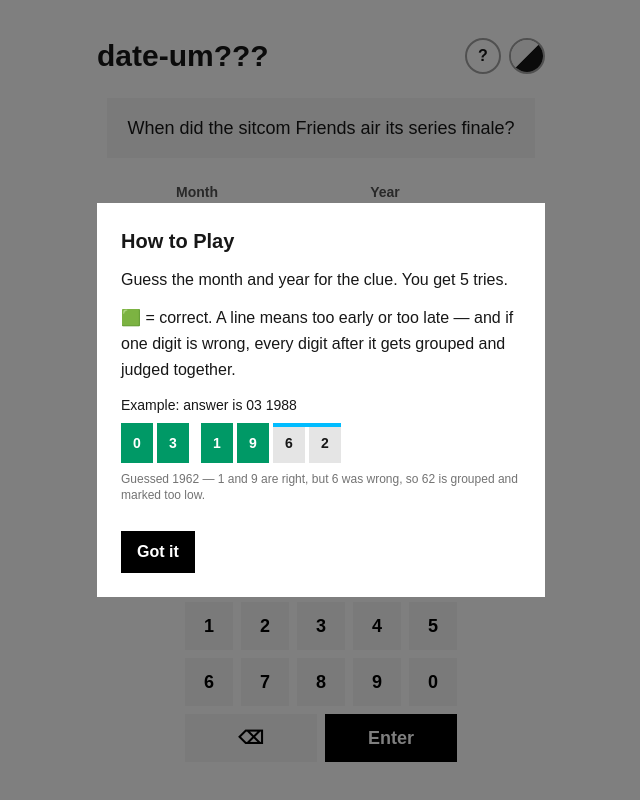
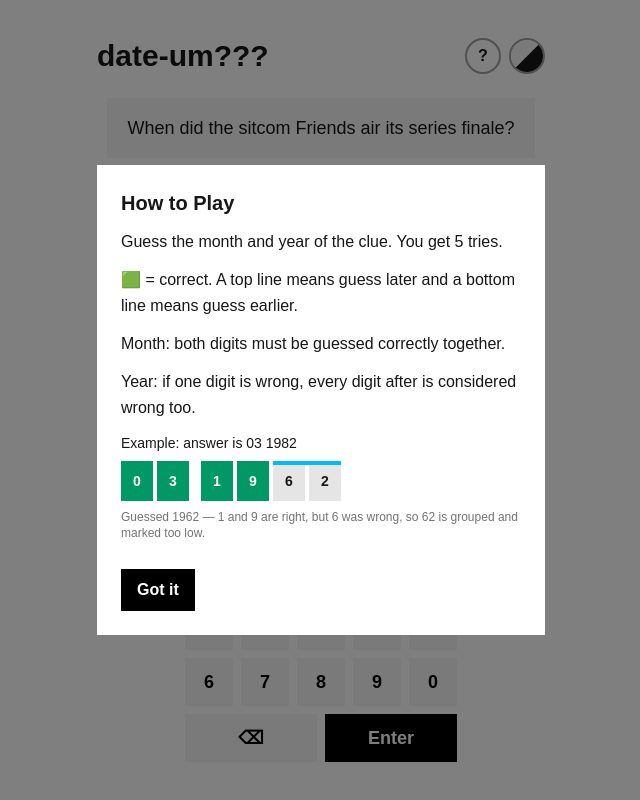
Before and after one commit to danielpascalkutsch/date-um, a Next.js app: page / in a window 1280 px wide. Both pictures are taken after a click on the button "How to play". Shown: the whole page, without its empty margins (319-959 px from the left). Built offline with nearby package versions, Linux system fonts and the light colour scheme.

Commit message:
edit instructions, add domain

```diff
--- a/app/page.tsx
+++ b/app/page.tsx
@@ -65,7 +65,7 @@
   }
 
   async function handleShare() {
-    const text = buildShareText(guesses, gameWon, puzzleNumber);
+    const text = buildShareText(guesses, gameWon, puzzleNumber, clue);
 
     if (navigator.share) {
       try {
@@ -189,16 +189,21 @@
           >
             <h2 className="text-xl font-bold mb-3">How to Play</h2>
             <p className="mb-3">
-              Guess the month and year for the clue. You get 5 tries.
+              Guess the month and year of the clue. You get 5 tries.
             </p>
             <p className="mb-3">
-              🟩 = correct. A line means too early or too late — and if one digit is
-              wrong, every digit after it gets grouped and judged together.
+              🟩 = correct. A top line means guess later and a bottom line means guess earlier.
+            </p>
+            <p className="mb-3">
+              Month: both digits must be guessed correctly together.
+            </p>
+            <p className="mb-3">
+              Year: if one digit is wrong, every digit after is considered wrong too.
             </p>
 
             {/* Worked example using real box styles */}
             <div className="mb-3">
-              <p className="text-sm mb-2 font-medium">Example: answer is 03 1988</p>
+              <p className="text-sm mb-2 font-medium">Example: answer is 03 1982</p>
               <div className="flex gap-3">
                 <div className="flex gap-1">
                   <div className="w-8 h-10 flex items-center justify-center text-sm font-bold bg-emerald-600 text-white">0</div>
--- a/lib/buildShareText.js
+++ b/lib/buildShareText.js
@@ -1,4 +1,4 @@
-export function buildShareText(guesses, gameWon, puzzleNumber) {
+export function buildShareText(guesses, gameWon, puzzleNumber, clue) {
   const rows = guesses.map((result) => {
     const monthEmoji = groupToEmoji(result.monthGroup.type, result.monthGroup.chars.length);
     const yearEmoji = result.yearGroups
@@ -9,7 +9,7 @@
 
   const score = gameWon ? `${guesses.length}/5` : "X/5";
 
-  return `date-um??? #${puzzleNumber} ${score}\n\n${rows.join("\n")}\n\nplay at date-um.vercel.app`;
+  return `date-um??? #${puzzleNumber} ${score}\n"${clue}"\n\n${rows.join("\n")}\n\nplay at date-um.com`;
 }
 
 function groupToEmoji(type, length) {
```
